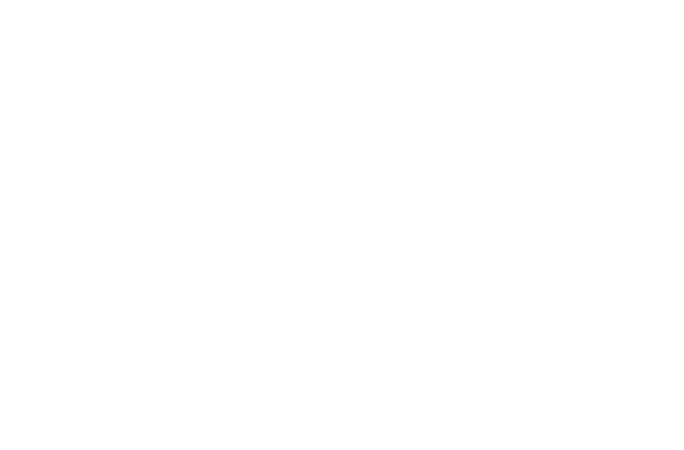
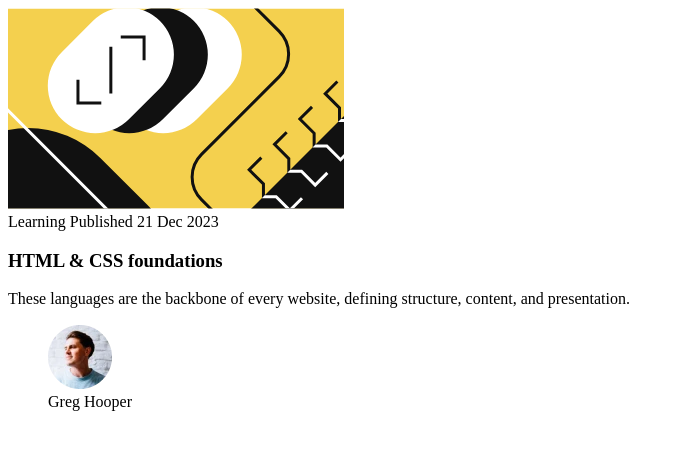
Before and after one commit to ShivangamSoni/FrontEndMentor, a plain HTML site: page Blog-Preview-Card/index.html in a window 1280 px wide. Shown: the whole page, without its empty margins (0-684 px from the left). Drawn offline with Linux system fonts and the light colour scheme.

Commit message:
Add: Page Markup

```diff
--- a/Blog-Preview-Card/index.html
+++ b/Blog-Preview-Card/index.html
@@ -13,5 +13,43 @@
 
         <title>Frontend Mentor | Blog preview card</title>
     </head>
-    <body></body>
+    <body>
+        <main>
+            <article class="card">
+                <header class="card__header">
+                    <picture class="card__thumbnail">
+                        <img
+                            src="./assets/images/bg/illustration-article.svg"
+                            alt=""
+                        />
+                    </picture>
+                </header>
+
+                <section class="card__body">
+                    <span class="card__tag">Learning</span>
+                    <span class="card__date">
+                        Published
+                        <time datetime="21 December 2023">21 Dec 2023</time>
+                    </span>
+
+                    <h1 class="card__title">HTML & CSS foundations</h1>
+
+                    <p class="card__desc">
+                        These languages are the backbone of every website,
+                        defining structure, content, and presentation.
+                    </p>
+                </sec>
+
+                <footer class="card__footer">
+                    <figure>
+                        <img
+                            src="./assets/images/user/image-avatar.webp"
+                            alt="Greg Hooper"
+                        />
+                        <figcaption>Greg Hooper</figcaption>
+                    </figure>
+                </footer>
+            </article>
+        </main>
+    </body>
 </html>
```
